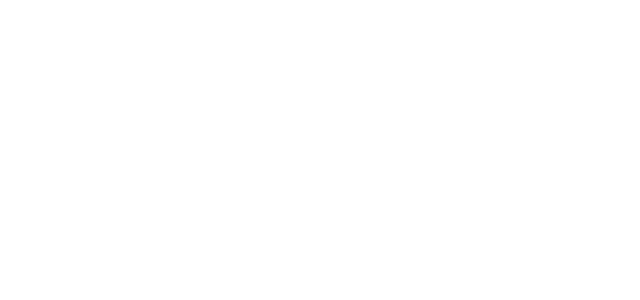
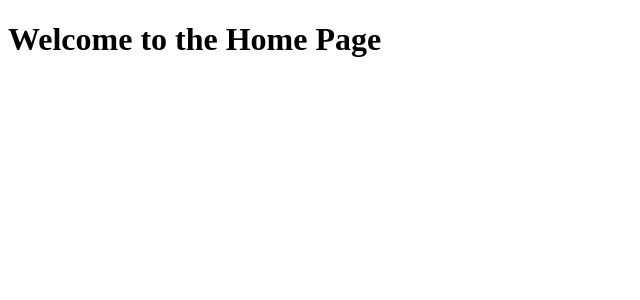
Before and after one commit to GrewalCreator/BrainBuddy, a React (Create React App) app in the folder frontend/: page / in a window 1280 px wide. Shown: the top 300 px of the page, without its empty margins (0-640 px from the left). Built offline with nearby package versions, Linux system fonts and the light colour scheme.

Commit message:
Added About, Decks, Home pages and routes in app.js

```diff
--- a/frontend/package.json
+++ b/frontend/package.json
@@ -4,9 +4,11 @@
   "private": true,
   "proxy": "http://localhost:5000",
   "dependencies": {
+    "axios": "^1.7.9",
     "cra-template": "1.2.0",
     "react": "^19.0.0",
     "react-dom": "^19.0.0",
+    "react-router-dom": "^7.1.1",
     "react-scripts": "5.0.1",
     "web-vitals": "^4.2.4"
   },
--- a/frontend/src/App.js
+++ b/frontend/src/App.js
@@ -1,10 +1,20 @@
 import React, { useState, useEffect } from "react";
+import { BrowserRouter as Router, Routes, Route } from 'react-router-dom';
+import Home from './pages/Home';
+import About from './pages/About';
+import Decks from './pages/Decks';
 
 function App() {
 
     return (
         <div>
-
+            <Router>
+                <Routes>
+                    <Route path="/" element={<Home />} />
+                    <Route path="/about" element={<About />} />
+                    <Route path="/decks" element={<Decks />} />
+                </Routes>
+            </Router>
         </div>
     );
 }
--- /dev/null
+++ b/frontend/src/pages/About.js
@@ -0,0 +1,12 @@
+import React from 'react';
+
+function About() {
+    return (
+        <div>
+            <h1>About Us</h1>
+            <p>This is the About page for BrainBuddy.</p>
+        </div>
+    );
+}
+
+export default About;
--- /dev/null
+++ b/frontend/src/pages/Decks.js
@@ -0,0 +1,12 @@
+import React from 'react';
+
+function Decks() {
+    return (
+        <div>
+            <h1>Decks Page</h1>
+            <p>Manage your decks here.</p>
+        </div>
+    );
+}
+
+export default Decks;
--- /dev/null
+++ b/frontend/src/pages/Home.js
@@ -0,0 +1,11 @@
+import React from 'react';
+
+function Home() {
+    return (
+        <div>
+            <h1>Welcome to the Home Page</h1>
+        </div>
+    );
+}
+
+export default Home;
```
Also changed, not shown: 1 other file (tests, documents, lock files or other folders).
